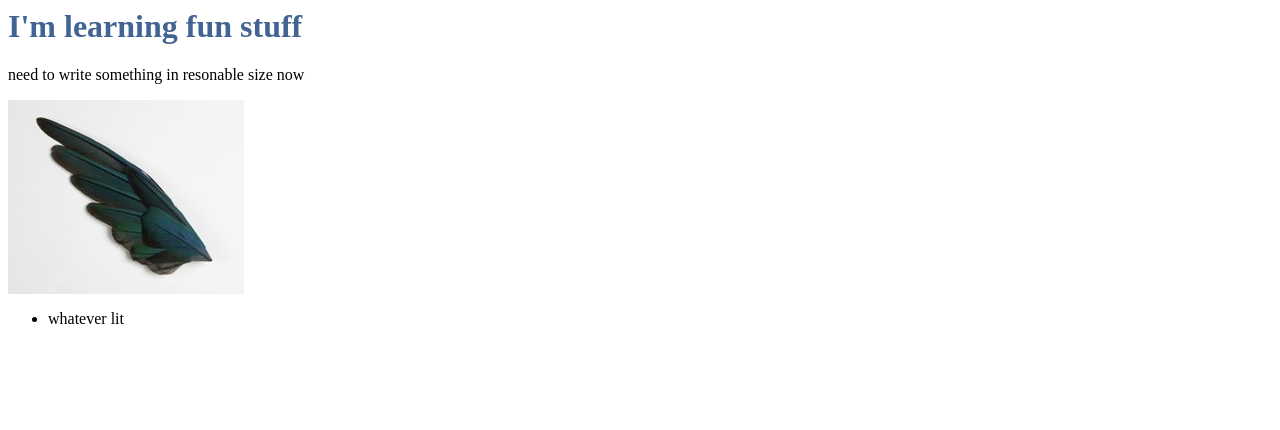
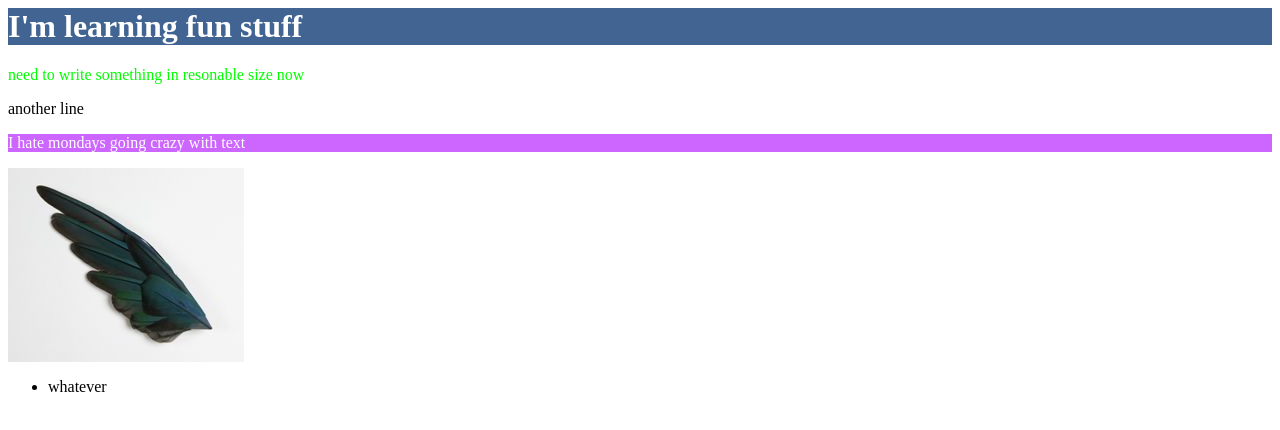
Before and after one commit to Magda86/Magda86.github.io, a plain HTML site: page index.html in a window 1280 px wide. Drawn offline with Linux system fonts and the light colour scheme.

Commit message:
ugly page

```diff
--- a/index.html
+++ b/index.html
@@ -1,14 +1,20 @@
 <html>
 <head>
-<title>  HI :)</title>
-<link rel="stylesheet" href="main.css">
+  <title>  My page :) </title>
+  <link rel="stylesheet" href="main.css">
 </head>
 <body>
-<h1>  I'm learning fun stuff </h1>
-<p> need to write something in resonable size now </p>
-<img src="pictures/wing.jpg">
-<ul>
-  <li>whatever lit</li>
-</ul>
+  <div id="header">
+    <h1>  I'm learning fun stuff </h1>
+  </div>
+  <div id="content">
+    <p class="color-purple"> need to write something in resonable size now </p>
+    <p> another line </p>
+    <p class="different"> I hate mondays going crazy with text</p>
+    <img src="pictures/wing.jpg">
+    <ul>
+      <li>whatever</li>
+    </ul>
+  </div>
 </body>
 </html>
--- a/main.css
+++ b/main.css
@@ -1,3 +1,12 @@
 h1{
-  color:#426493;
+  background-color: #426493;
+  color: #ffffff;
 }
+.color-purple{
+  color: #00ff00;
+}
+.different{
+  color: #ffffff;
+  background-color: #cc66ff;
+
+}
```
